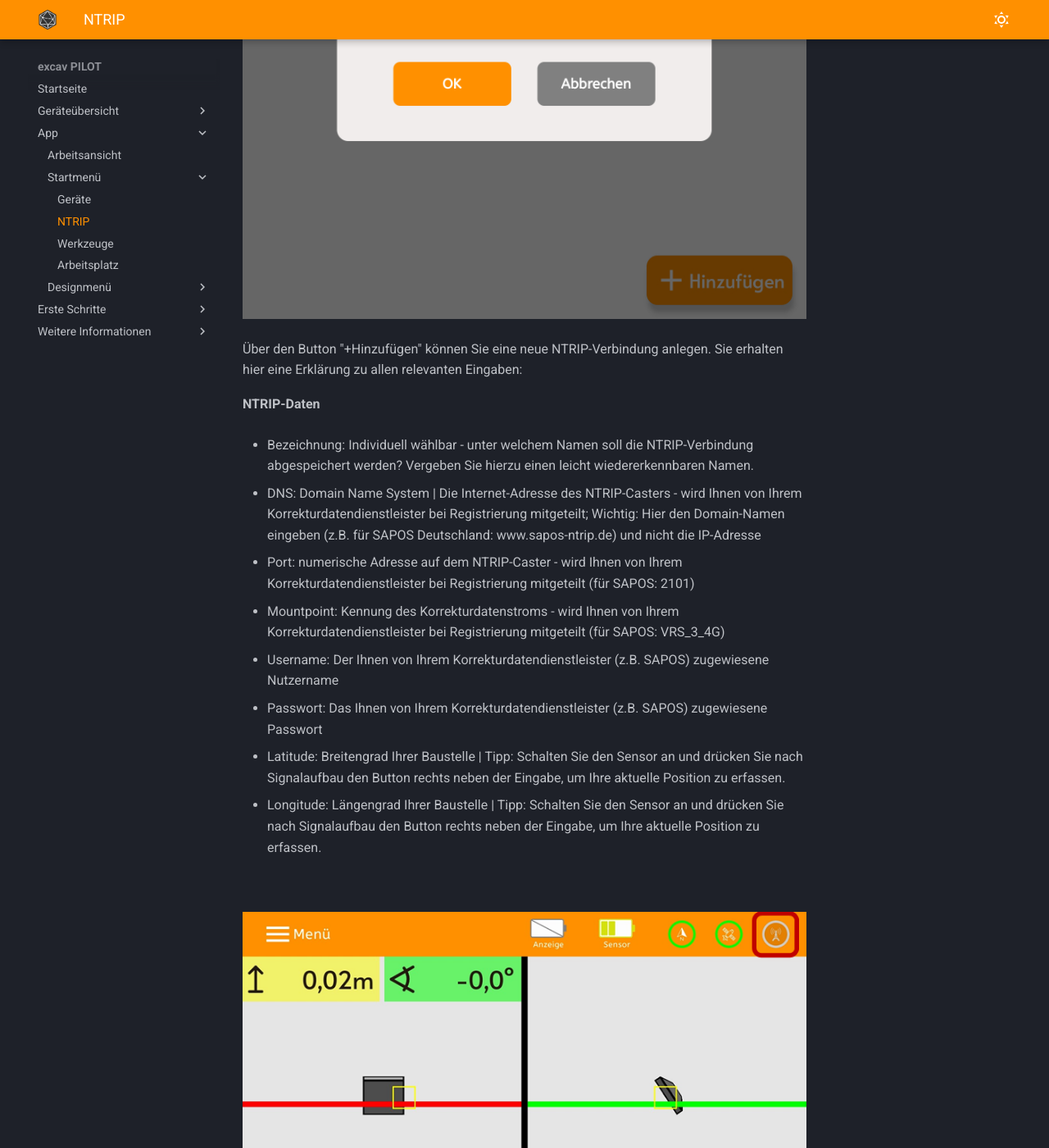
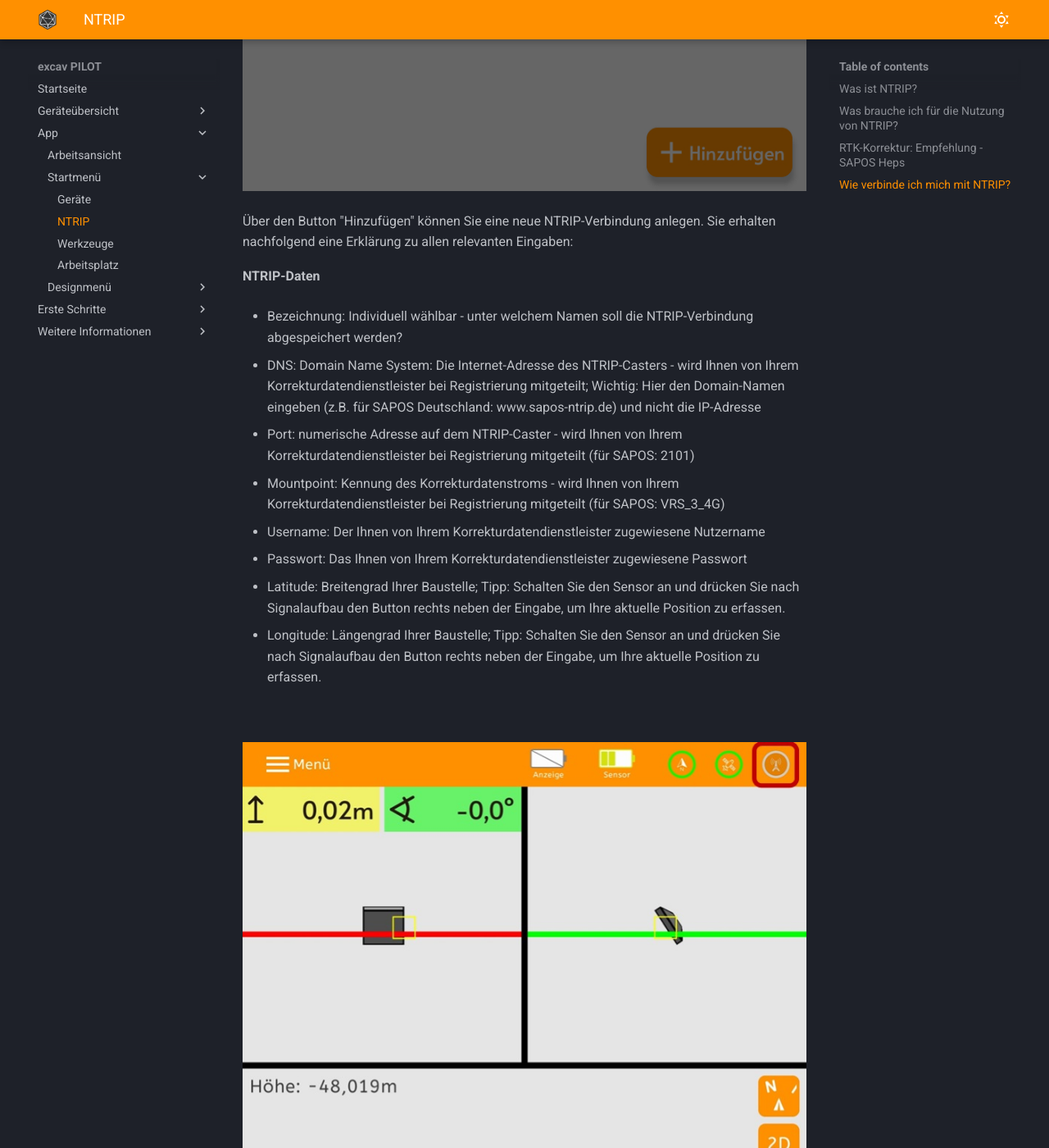
Before and after one commit to tobias-sizmann/mkdocs-excavpilot, an MkDocs documentation site: the page built from docs/NTRIP/NTRIP.md, in a window 1280 px wide and 1400 px high, scrolled down 4361 px. Shown: the whole window at 82% size. Built offline with MkDocs 1.6.1 and Material for MkDocs 9.7.7, drawn with Linux system fonts in a browser that asks for light colours; some of the changed text lies outside the part shown.

Commit message:
NTRIP.md und Werkzeuge.md leicht überarbeitet

```diff
--- a/docs/NTRIP/NTRIP.md
+++ b/docs/NTRIP/NTRIP.md
@@ -3,29 +3,22 @@
         justify-content: center;
     }
 </style>
+# NTRIP
 
-# Was ist NTRIP
+## Was ist NTRIP?
 
-<p align="center" width="100%">
-  <img width="100%" src="/images_docs/Screenshot excav PILOT Arbeitsansicht Start 2.png"/>
-</p>
+NTRIP steht für Networked Transport of RTCM via Internet Protocol und ist ein gängiges Verfahren zur Bereitstellung von RTK-Korrekturdaten über das Internet. Die erreichbare **Lagegenauigkeit** wird je nach Korrekturdatendienstleister mit **ca. 1 - 3 cm** angegeben.
 
-!!! info "NTRIP"
+## Was brauche ich für die Nutzung von NTRIP?
 
-NTRIP steht für Networked Transport of RTCM via Internet Protocol und ist ein gängiges Verfahren zur Bereitstellung von RTK-Korrekturdaten über das Internet. Die erreichbare Lagegenauigkeit wird je nach Korrekturdatendienstleister mit ca. 1 - 3 cm angegeben.
+Sie benötigen eine SIM-Karte mit ausreichend Datenvolumen für den **Zugang zu mobilem Internet** und einen professionellen **Dienstleister für die Bereitstellung von RTK-Korrekturdaten**.
 
-<br>
-
-# Was brauche ich für die Nutzung von NTRIP?
-
-Sie benötigen eine [SIM-Karte](https://excav.de/produkte/) mit ausreichend Datenvolumen für den Zugang zu mobilem Internet und einen professionellen Dienstleister für die Bereitstellung von RTK-Korrekturdaten.
-
-excav bietet eine eigene Roaming SIM-Karte an, die europaweit nutzbar ist und automatisch das beste Netz auswählt. Die SIM-Karte ist sowohl monatlich aktivierbar als auch deaktivierbar.
+excav bietet eine eigene [Roaming SIM-Karte](https://excav.de/produkte/) an, die europaweit nutzbar ist und automatisch das beste Netz auswählt. Die SIM-Karte ist sowohl monatlich aktivierbar als auch deaktivierbar.
 
 
-# RTK-Korrektur: Empfehlung - SAPOS Heps
+## RTK-Korrektur: Empfehlung - SAPOS Heps
 
-Die Arbeitsgemeinschaft der Vermessungsverwaltungen der Länder der Bundesrepublik Deutschland (AdV) bietet mit SAPOS Heps einen hochgenauen und kostengünstigen Echtzeit-RTK-Korrekturdaten-Service an.
+Die Arbeitsgemeinschaft der Vermessungsverwaltungen der Länder der Bundesrepublik Deutschland (AdV) bietet mit **SAPOS Heps** einen hochgenauen und kostengünstigen Echtzeit-RTK-Korrekturdaten-Service an.
 
 Für jedes Bundesland stehen eigene SAPOS Heps Dienste zur Verfügung. Sie können mit dem jeweiligen Dienst entsprechend Korrekturdaten nur für das betreffende Bundesland beziehen.
 
@@ -67,55 +60,63 @@
 
 Es gibt weitere national sowie zum Teil international tätige Anbieter, welche in speziellen Anwendungsfällen, wie in Grenznähe zu anderen Staaten oder bei grenzüberschreitenden Projekten im Bau, kostengünstig und hilfreich sind.
 
-<br>
+## Wie verbinde ich mich mit NTRIP?
 
-# Wie verbinde ich mich mit NTRIP?
-
+<p align="center" width="100%">
+  <img width="100%" src="/images_docs/Screenshot excav PILOT Arbeitsansicht Start 2.png"/>
+</p>
 <p align="center" width="100%">
   <img width="100%" src="/images_docs/Screenshot excav PILOT Arbeitsansicht NTRIP 1 2.png"/>
 </p>
-
-<br>
-
 <p align="center" width="100%">
   <img width="100%" src="/images_docs/Screenshot excav PILOT Arbeitsansicht NTRIP 2.jpg"/>
 </p>
 
-Über den Button "+Hinzufügen" können Sie eine neue NTRIP-Verbindung anlegen. Sie erhalten hier eine Erklärung zu allen relevanten Eingaben:
+Über den Button "Hinzufügen" können Sie eine neue NTRIP-Verbindung anlegen. Sie erhalten nachfolgend eine Erklärung zu allen relevanten Eingaben:
 
 **NTRIP-Daten**
 
-- Bezeichnung: Individuell wählbar - unter welchem Namen soll die NTRIP-Verbindung abgespeichert werden? Vergeben Sie hierzu einen leicht wiedererkennbaren Namen.
+- Bezeichnung: Individuell wählbar - unter welchem Namen soll die NTRIP-Verbindung abgespeichert werden?
 
-- DNS: Domain Name System | Die Internet-Adresse des NTRIP-Casters - wird Ihnen von Ihrem Korrekturdatendienstleister bei Registrierung mitgeteilt;
+- DNS: Domain Name System: Die Internet-Adresse des NTRIP-Casters - wird Ihnen von Ihrem Korrekturdatendienstleister bei Registrierung mitgeteilt;
   Wichtig: Hier den Domain-Namen eingeben (z.B. für SAPOS Deutschland: www.sapos-ntrip.de) und nicht die IP-Adresse
 
 - Port: numerische Adresse auf dem NTRIP-Caster - wird Ihnen von Ihrem Korrekturdatendienstleister bei Registrierung mitgeteilt (für SAPOS: 2101)
 
 - Mountpoint: Kennung des Korrekturdatenstroms - wird Ihnen von Ihrem Korrekturdatendienstleister bei Registrierung mitgeteilt (für SAPOS: VRS_3_4G)
 
-- Username: Der Ihnen von Ihrem Korrekturdatendienstleister (z.B. SAPOS) zugewiesene Nutzername
+- Username: Der Ihnen von Ihrem Korrekturdatendienstleister zugewiesene Nutzername
 
-- Passwort: Das Ihnen von Ihrem Korrekturdatendienstleister (z.B. SAPOS) zugewiesene Passwort
+- Passwort: Das Ihnen von Ihrem Korrekturdatendienstleister zugewiesene Passwort
 
-- Latitude: Breitengrad Ihrer Baustelle | Tipp: Schalten Sie den Sensor an und drücken Sie nach Signalaufbau den Button rechts neben der Eingabe, um Ihre aktuelle Position zu erfassen.
+- Latitude: Breitengrad Ihrer Baustelle; Tipp: Schalten Sie den Sensor an und drücken Sie nach Signalaufbau den Button rechts neben der Eingabe, um Ihre aktuelle Position zu erfassen.
 
-- Longitude: Längengrad Ihrer Baustelle | Tipp: Schalten Sie den Sensor an und drücken Sie nach Signalaufbau den Button rechts neben der Eingabe, um Ihre aktuelle Position zu erfassen.
+- Longitude: Längengrad Ihrer Baustelle; Tipp: Schalten Sie den Sensor an und drücken Sie nach Signalaufbau den Button rechts neben der Eingabe, um Ihre aktuelle Position zu erfassen.
 
 <br>
 
 <p align="center" width="100%">
-  <img width="100%" src="/images_docs/Screenshot excav PILOT Arbeitsansicht Farbbalken 2.png"/>
+  <img width="100%" src="/images_docs/NTRIP4.jpg"/>
 </p>
 
 In der Kopfleiste befindet sich ganz rechts das Icon zur Darstellung des NTRIP-Empfangs. Die verschiedene Farbgebung weist auf den aktuellen Status der NTRIP-Funktionalität hin.
 
-**Farbgebung**
+Grau &nbsp;&nbsp; - &nbsp;&nbsp; <span style="display: inline-flex; align-items: center;">
+      <span style="width: 12px; height: 12px; border-radius: 50%; border: 1px solid grey; display: inline-block; margin-right: 8px;"></span>
+      <span>:&nbsp;&nbsp;&nbsp;&nbsp;&nbsp; Keine Verbindung (z.B. keine Internetverbindung oder kein Caster verbunden)</span>
+</span>
 
-- Grau: Keine Verbindung | z.B. keine Internetverbindung oder kein Caster verbunden
+Blau &nbsp;&nbsp; - &nbsp;&nbsp;  <span style="display: inline-flex; align-items: center;">
+      <span style="width: 12px; height: 12px; border-radius: 50%; border: 1px solid blue; display: inline-block; margin-right: 8px;"></span>
+      <span>:&nbsp;&nbsp;&nbsp;&nbsp;&nbsp; Aufbau der Verbindung ist gescheitert</span>
+</span>
 
-- Blau: Verbindung ist im Aufbau befindlich
+Rot &nbsp;&nbsp;&nbsp; - &nbsp;&nbsp;&nbsp;  <span style="display: inline-flex; align-items: center;">
+      <span style="width: 12px; height: 12px; border-radius: 50%; border: 1px solid red; display: inline-block; margin-right: 8px;"></span>
+      <span>:&nbsp;&nbsp;&nbsp;&nbsp;&nbsp; Aufbau der Verbindung ist gescheitert</span>
+</span>
 
-- Rot: Aufbau der Verbindung ist gescheitert
-
-- Grün: Erfolgreich verbunden und aktiv
+Grün &nbsp;&nbsp; - &nbsp;&nbsp;  <span style="display: inline-flex; align-items: center;">
+      <span style="width: 12px; height: 12px; border-radius: 50%; border: 1px solid lightgreen; display: inline-block; margin-right: 8px;"></span>
+      <span>:&nbsp;&nbsp;&nbsp;&nbsp;&nbsp; Erfolgreich verbunden und aktiv</span>
+</span>
```
Also changed, not shown: docs/Arbeitsplatz/Arbeitsplatz.md (+8 -8 lines), docs/Werkzeuge/Werkzeuge.md (+23 -19 lines), docs/images_docs/NTRIP4.jpg (added).
